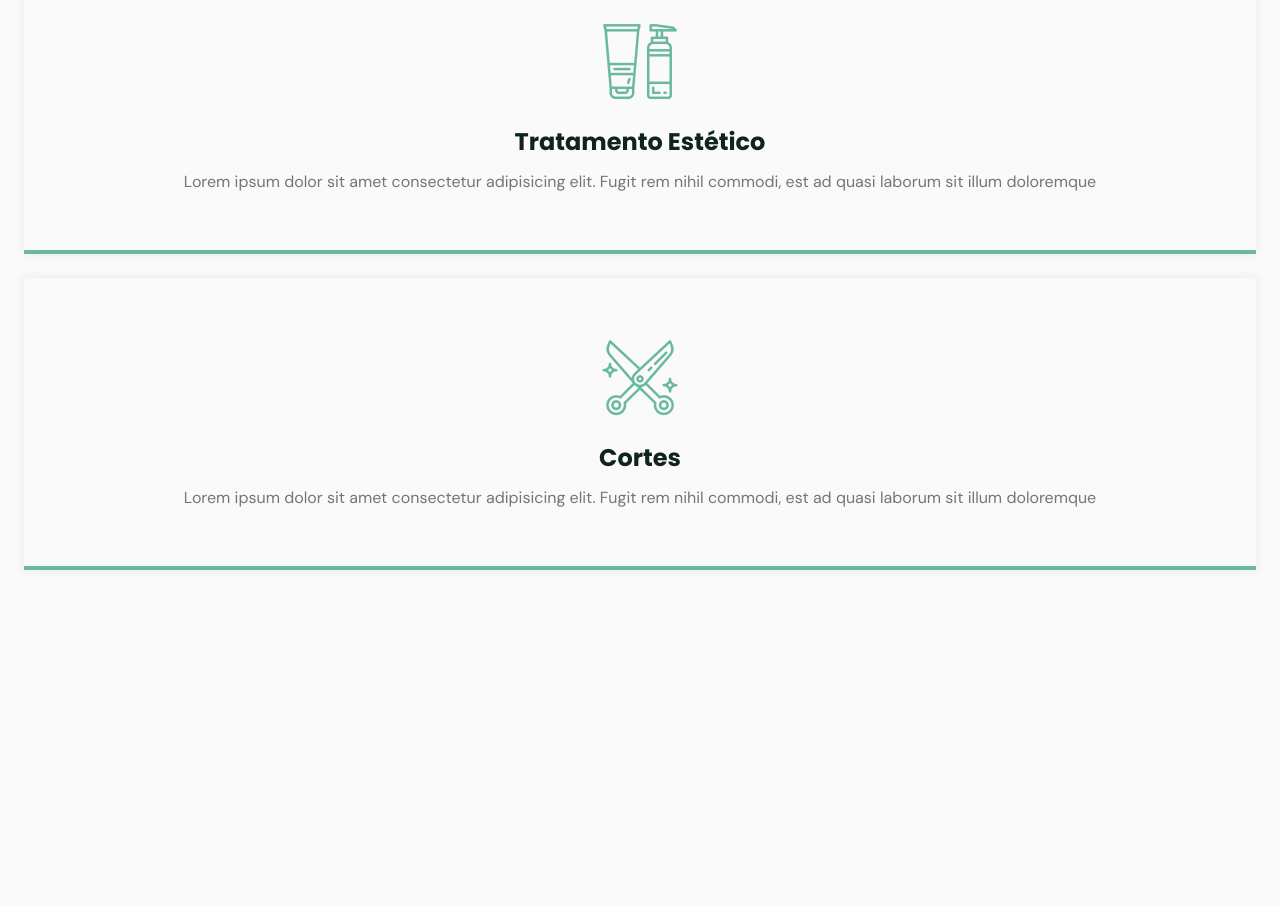
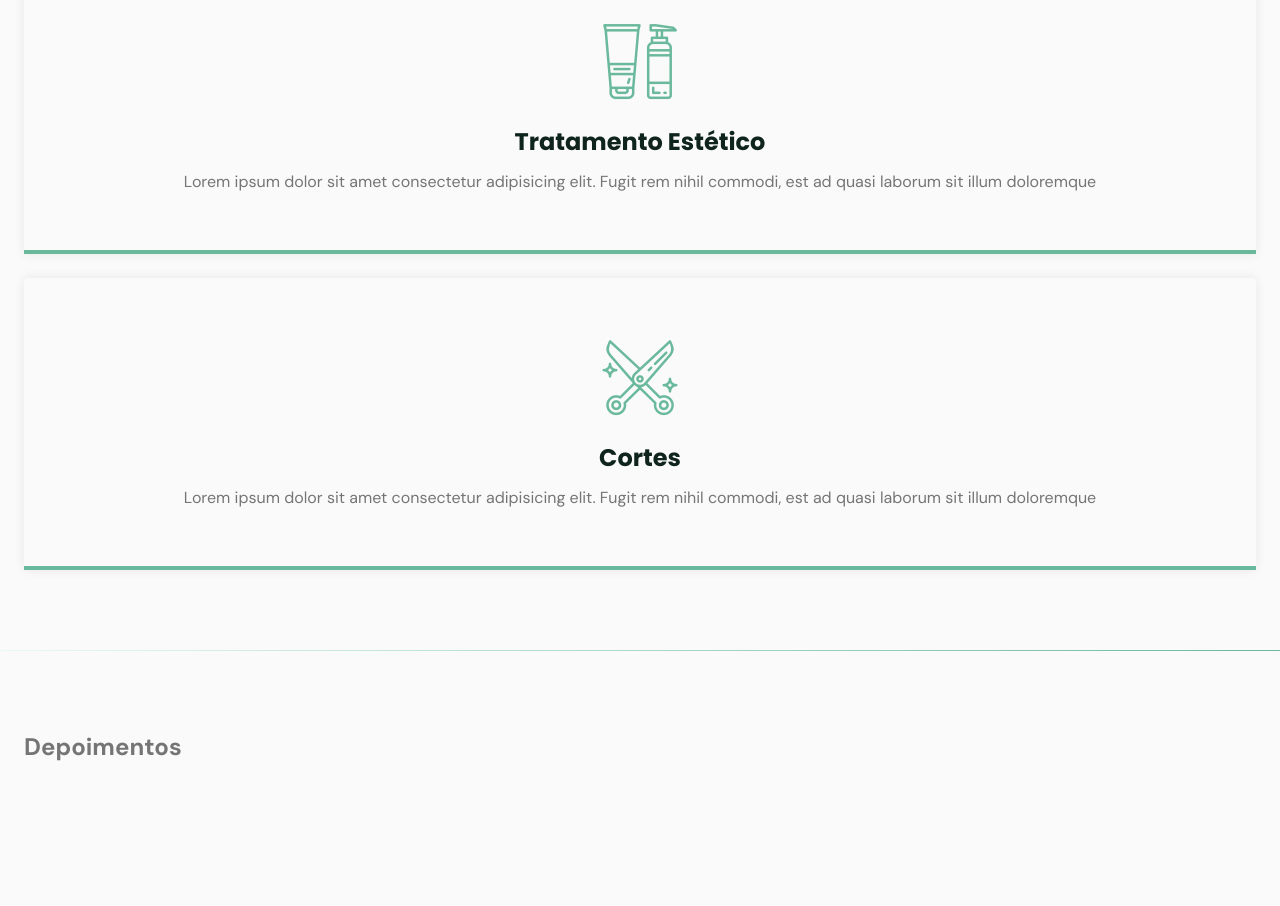
Before and after one commit to phlima3/CherryBlossom-Hairdresser, a plain HTML site: page index.html in a window 1280 px wide. Shown: the part 3431-4337 px from the top of the page. Before the commit the page ends 4081 px from the top, so only its background shows below. Drawn offline with Linux system fonts and the light colour scheme; files whose address does not match are found by name.

Commit message:
pedro
Criada a sessão depoimentos

```diff
--- a/index.html
+++ b/index.html
@@ -38,7 +38,7 @@
         <div class="toggle icon-close"></div>
       </nav>
     </header>
-
+    <!-- HOME -->
     <main>
       <section class="section" id="home">
         <div class="container grid">
@@ -60,7 +60,7 @@
       </section>
 
       <div class="divider-1"></div>
-
+      <!-- ABOUT -->
       <section class="section" id="about">
         <div class="container grid">
           <div class="image">
@@ -96,7 +96,7 @@
       </section>
 
       <div class="divider-2"></div>
-
+      <!-- SERVICES -->
       <section class="section" id="services">
         <div class="container grid">
           <header>
@@ -135,6 +135,18 @@
           </div>
         </div>
       </section>
+      <div class="divider-1"></div>
+
+      <!-- TESTIMONIALS -->
+      <section class="section" id="testmonials">
+        <div class="container grid">
+          <header>
+            <h2>Depoimentos</h2>
+          </header>
+        </div>
+      </section>
+
+      <!-- CONTACT -->
     </main>
     <script src="main.js"></script>
   </body>
```
